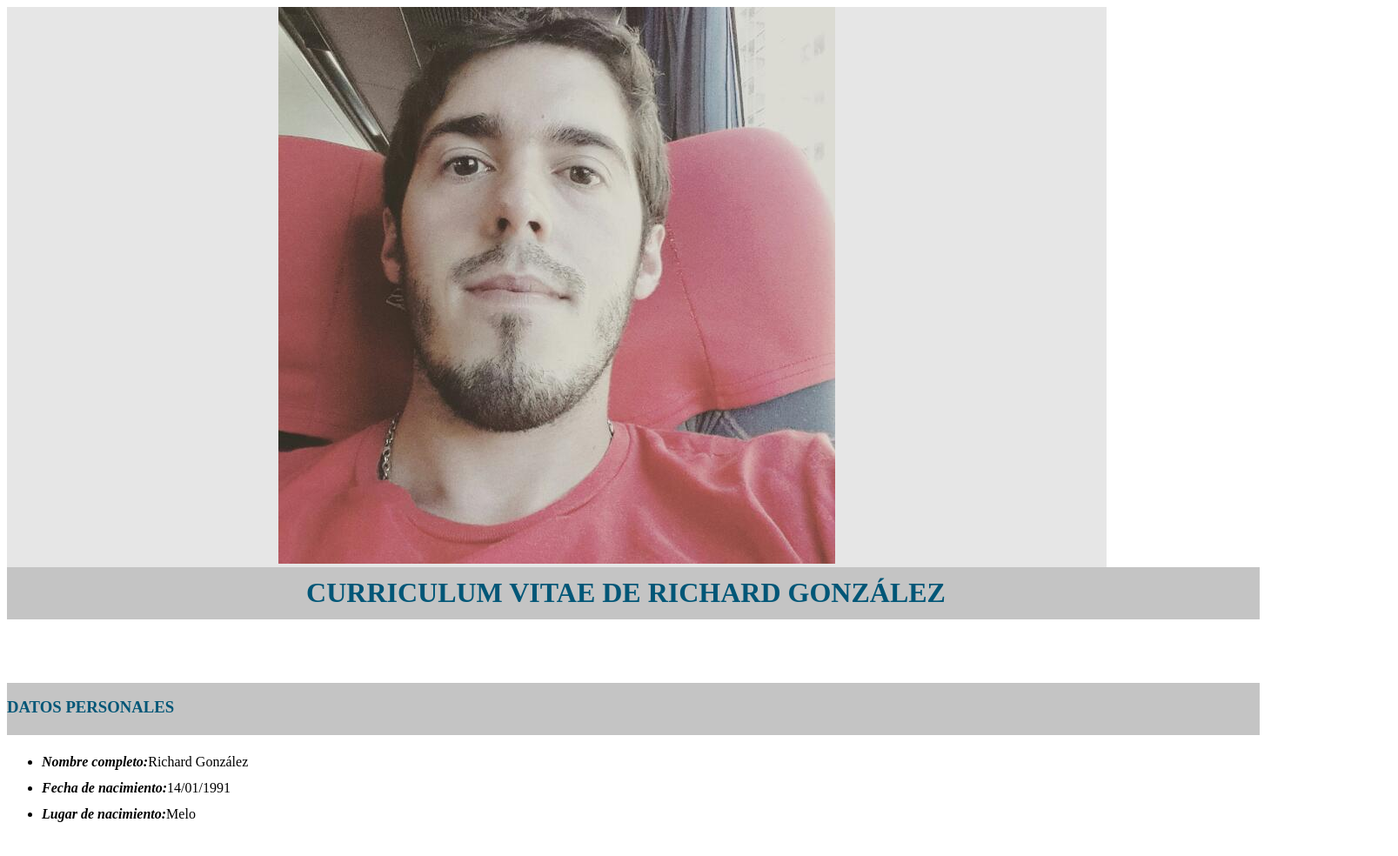
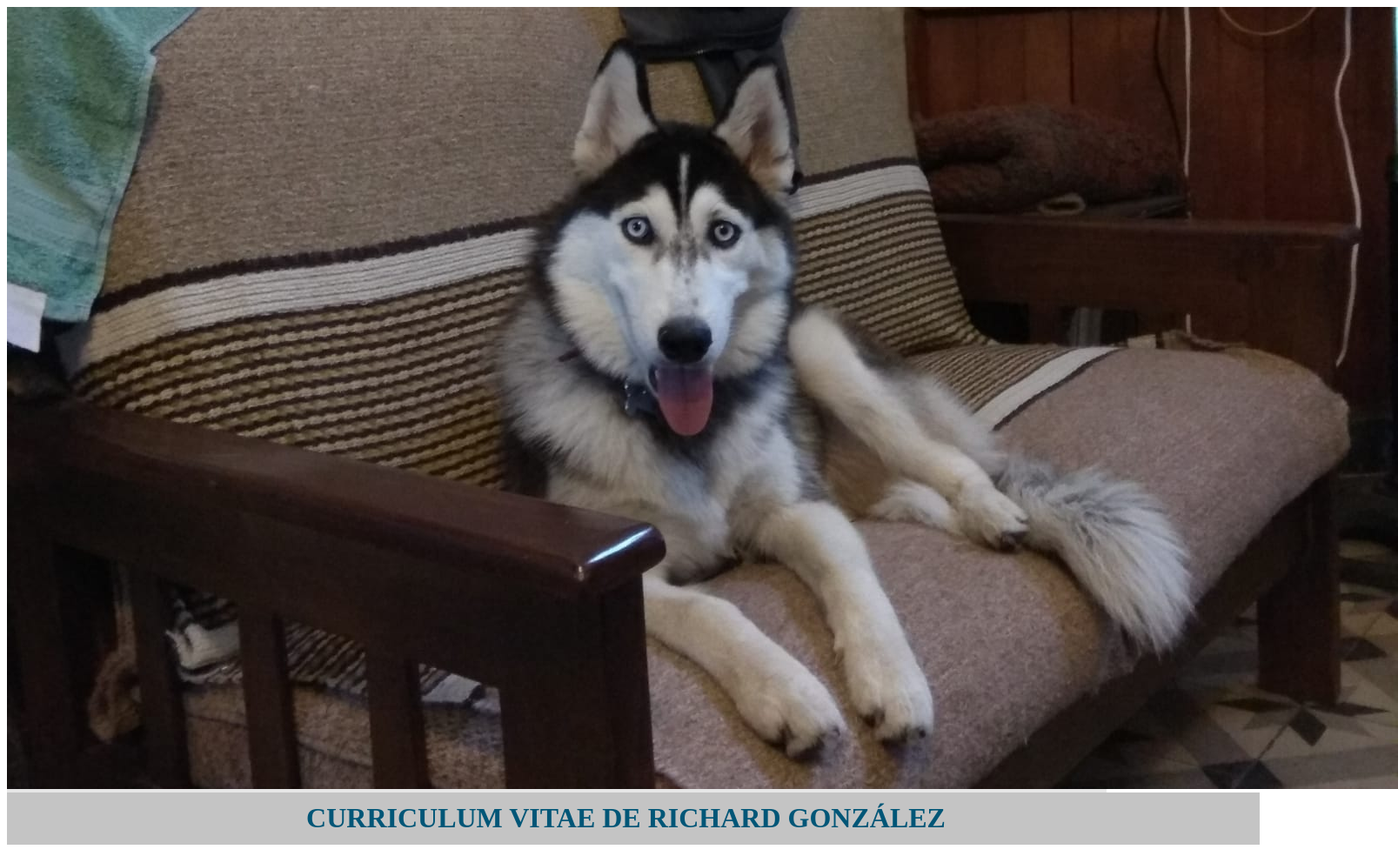
Before and after one commit to RikyPro/DH---Clase-8-Front-End-I, a plain HTML site: page index.html in a window 1280 px wide. Shown: the top 984 px of the page at 87% size, 1607 px wide, since content can reach past the window. Drawn offline with Linux system fonts and the light colour scheme.

Commit message:
Cambio de foto de eperfil

```diff
--- a/index.html
+++ b/index.html
@@ -10,7 +10,7 @@
 <body>
     <header class="background-header">
         <div class="batman">
-            <img src="./img/Richard.jpg" alt="logo Batman">
+            <img src="./img/husky.jpg" alt="logo Batman">
         </div>
     </header>
     <main>
```
Also changed, not shown: img/Richard.jpg (deleted), img/husky.jpg (added).
